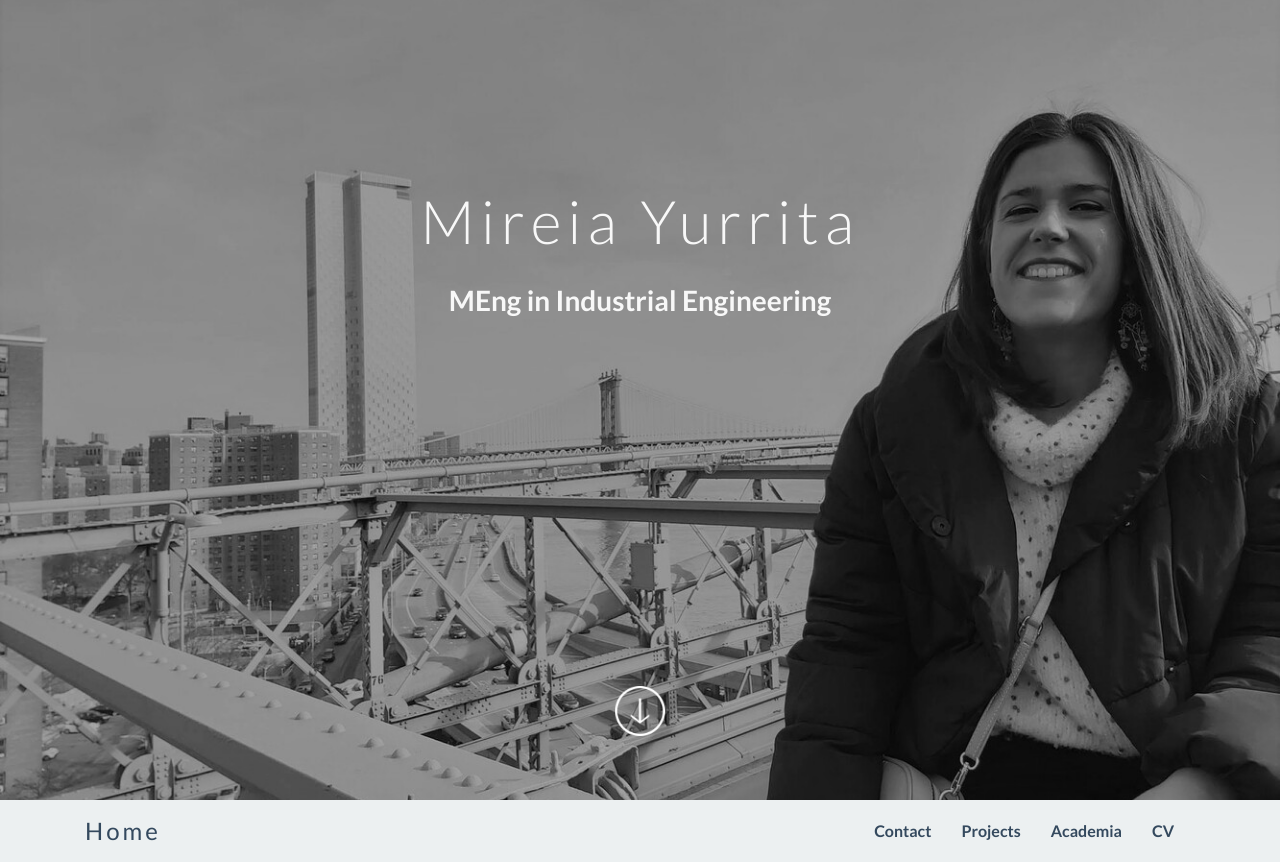
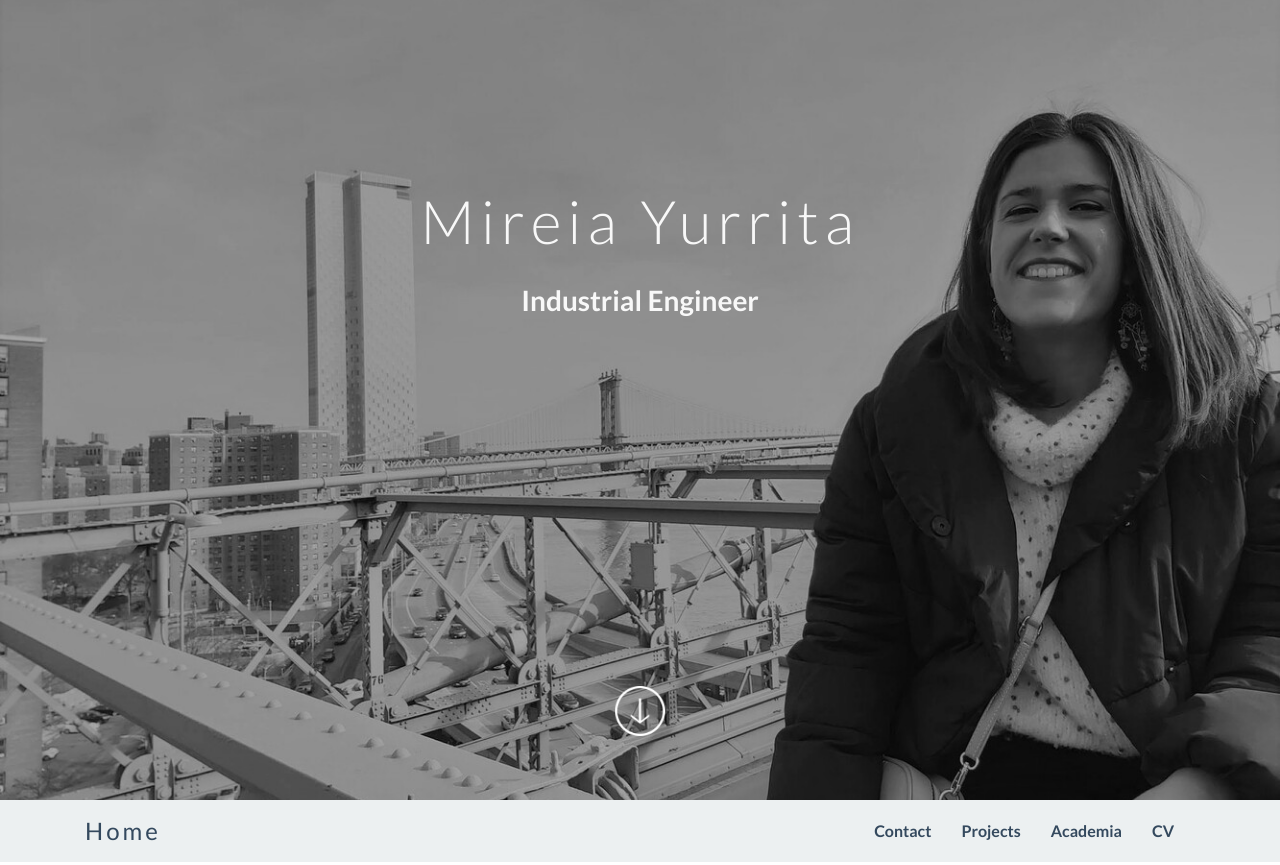
Before and after one commit to MireiaY/mireiay.github.io, a plain HTML site: page index.html in a window 1280 px wide. Shown: the top 865 px of the page. Drawn offline with Linux system fonts and the light colour scheme.

Commit message:
Revert "minor change"
This reverts commit f5914de36ab339c839606ef0d027e7a479fdfa3a.

```diff
--- a/index.html
+++ b/index.html
@@ -55,7 +55,7 @@
     <div class="intro-header">
 		<div class="col-xs-12 text-center abcen1">
 			<h1 class="h1_home wow fadeIn" data-wow-delay="0.4s">Mireia Yurrita</h1>
-			<h2 class="h2_home wow fadeIn" data-wow-delay="0.5s">MEng in Industrial Engineering</h2>
+			<h2 class="h2_home wow fadeIn" data-wow-delay="0.5s">Industrial Engineer</h2>
 			<ul class="list-inline intro-social-buttons">
 
 			</ul>
```
